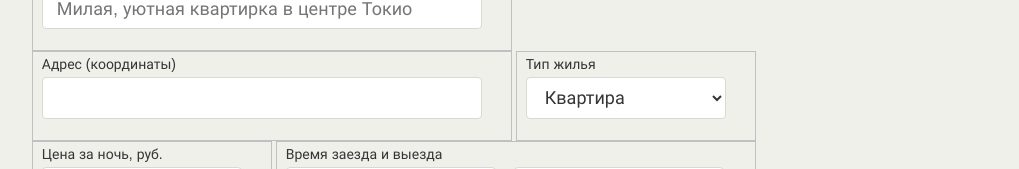
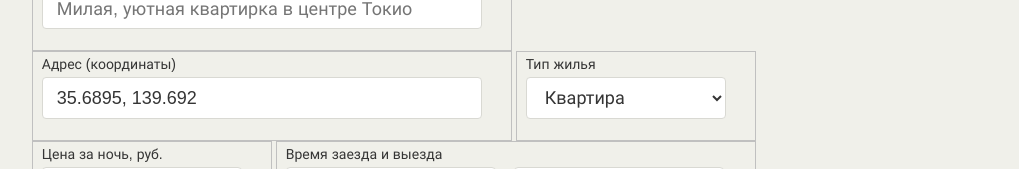
Before and after one commit to fedor-m/1694945-keksobooking-23, a website with bundled scripts: page index.html in a window 1280 px wide. Shown: the part 896-1065 px from the top of the page, without its empty margins (90-1109 px from the left). Built offline with nearby package versions, Linux system fonts and the light colour scheme.

Commit message:
Добавлены координаты центра

```diff
--- a/index.html
+++ b/index.html
@@ -103,7 +103,7 @@
         </fieldset>
         <fieldset class="ad-form__element ad-form__element--wide">
           <label class="ad-form__label" for="address">Адрес (координаты)</label>
-          <input id="address" name="address" type="text" required>
+          <input id="address" name="address" type="text" required readonly value="35.6895, 139.692">
         </fieldset>
         <fieldset class="ad-form__element">
           <label class="ad-form__label" for="type">Тип жилья</label>
```
